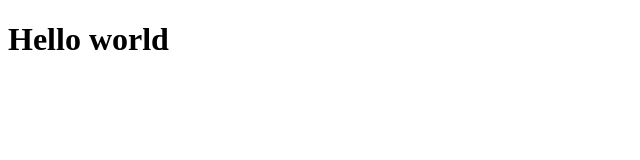
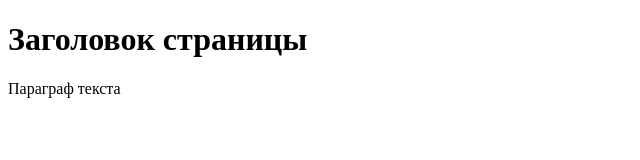
Before and after one commit to front-artem-tusur/project, a plain HTML site: page index.html in a window 1280 px wide. Shown: the whole page, without its empty margins (0-640 px from the left). Drawn offline with Linux system fonts and the light colour scheme.

Commit message:
new file html

```diff
--- a/index.html
+++ b/index.html
@@ -1,12 +1,20 @@
 <!DOCTYPE html>
 <html lang="ru">
+
 <head>
   <meta charset="UTF-8">
   <meta name="viewport" content="width=device-width, initial-scale=1.0">
-  <link rel="shortcut icon" href="tab-icon.ico" type="image/x-icon">
-  <title>Document</title>
+  <title>Project</title>
 </head>
+
 <body>
-  <h1>Hello world</h1>
+  <header>
+    <h1 title="главный заголовок страницы">Заголовок страницы</h1>
+  </header>
+  <main>
+    <p title="текст страницы">Параграф текста</p>
+  </main>
+
 </body>
+
 </html>
--- a/reset.css
+++ /dev/null
@@ -1,75 +0,0 @@
-* {
-  padding: 0;
-  margin: 0;
-  border: 0;
-}
-
-*, *:before, *:after {
-  -moz-box-sizing: border-box;
-  -webkit-box-sizing: border-box;
-  box-sizing: border-box;
-}
-
-:focus, :active {
-  outline: none;
-}
-
-a:focus, a:active {
-  outline: none;
-}
-
-nav, footer, header, aside {
-  display: block;
-}
-
-html, body {
-  height: 100%;
-  width: 100%;
-  font-size: 100%;
-  line-height: 1;
-  -ms-text-size-adjust: 100%;
-  -moz-text-size-adjust: 100%;
-  -webkit-text-size-adjust: 100%;
-}
-
-input, button, textarea {
-  font-family: inherit;
-}
-
-input::-ms-clear {
-  display: none;
-}
-
-button {
-  cursor: pointer;
-}
-
-button::-moz-focus-inner {
-  padding: 0;
-  border: 0;
-}
-
-a, a:visited {
-  text-decoration: none;
-}
-
-a:hover {
-  text-decoration: none;
-}
-
-ul li {
-  list-style: none;
-}
-
-img {
-  vertical-align: top;
-}
-
-h1, h2, h3, h4, h5, h6 {
-  font-size: inherit;
-  font-weight: inherit;
-}
-
-a {
-  color: inherit;
-}
```
Also changed, not shown: app.js (deleted), style.css (deleted).
